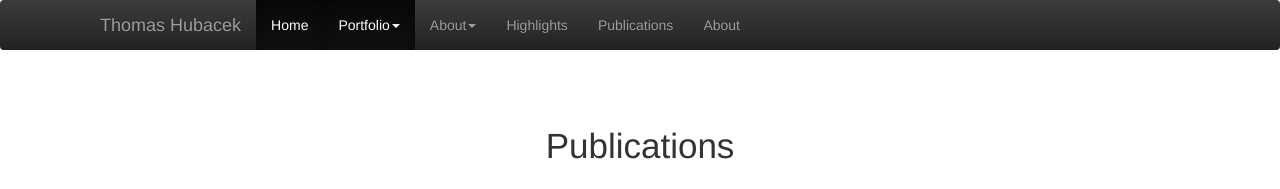
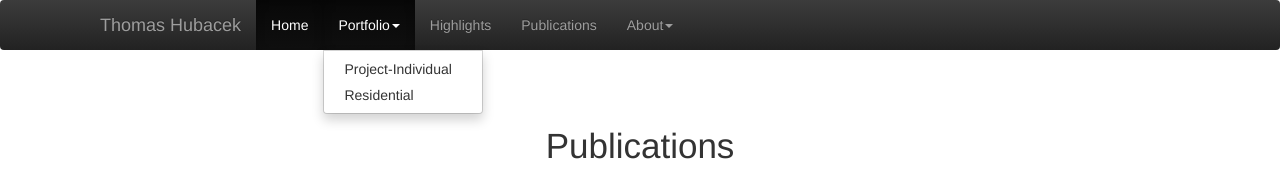
Before and after one commit to thomhub/thompublications, a plain HTML site: page index.html in a window 1280 px wide. Both pictures are taken after a click on the button "Portfolio". Shown: the top 189 px of the page. Drawn offline with nearby package versions, Linux system fonts and the light colour scheme.

Commit message:
Update index.html

```diff
--- a/index.html
+++ b/index.html
@@ -74,20 +74,23 @@ h3 {
           <!-- Collect the nav links, forms, and other content for toggling -->
           <div class="collapse navbar-collapse" id="bs-example-navbar-collapse-1">
             <ul class="nav navbar-nav">
-              <li class="active"><a href="#">Home<span class="sr-only">(current)</span></a></li>
+              <li class="active"><a href="http://thomhub.github.io/test/">Home<span class="sr-only">(current)</span></a></li>
 			  <li class="dropdown">
                 <a href="#" class="dropdown-toggle" data-toggle="dropdown" role="button" aria-haspopup="true" aria-expanded="false">Portfolio<span class="caret"></span></a>
-                <li class="dropdown">
+                <ul class="dropdown-menu">
+                  <li><a href="http://thomhub.github.io/portfolio">Project-Individual</a></li>
+                  <li><a href="http://thomhub.github.io/residential/">Residential</a></li>
+                </ul>
+              </li>
+              <li><a href="#">Highlights</a></li>
+			  <li><a href="http://thomhub.github.io/thompublications/">Publications</a></li>
+			  <li class="dropdown">
                 <a href="#" class="dropdown-toggle" data-toggle="dropdown" role="button" aria-haspopup="true" aria-expanded="false">About<span class="caret"></span></a>
                 <ul class="dropdown-menu">
                   <li><a href="http://thomhub.github.io/about/">About me</a></li>
                   <li><a href="http://thomhub.github.io/Contact/">Contact</a></li>
                 </ul>
               </li>
-              </li>
-              <li><a href="#">Highlights</a></li>
-			  <li><a href="#">Publications</a></li>
-			  <li><a href="#">About</a></li>
             </ul>
           </div><!-- /.navbar-collapse -->
         </div><!-- /.container-fluid -->
```
